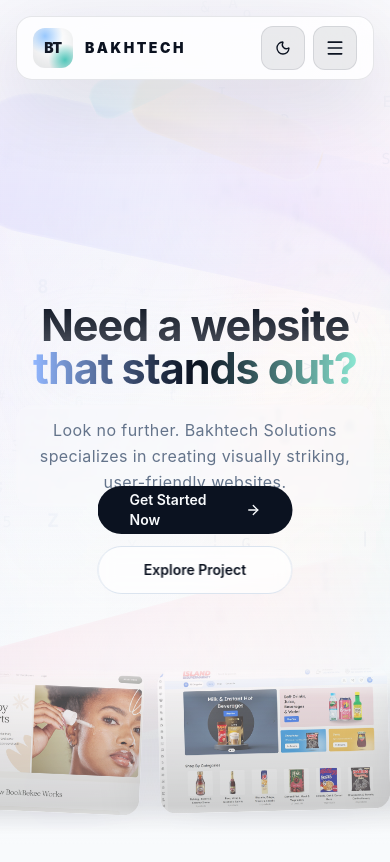
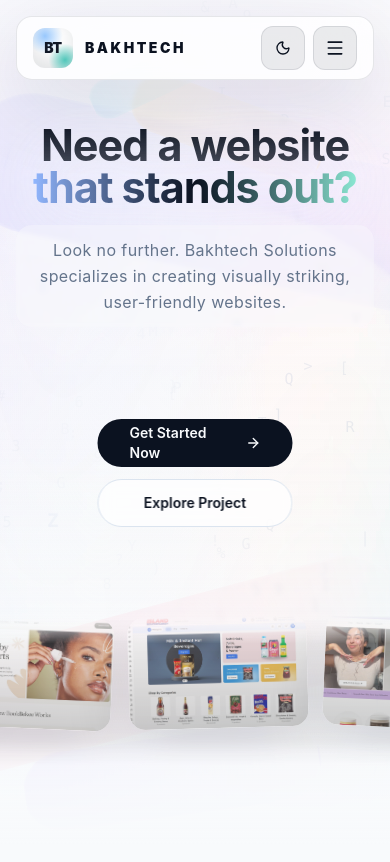
Before and after one commit to horlaryehmee/Bakhtechlaravel, a React (Vite) app: page / in a window 390 px wide. Shown: the top 862 px of the page. Built offline with nearby package versions, Linux system fonts and the light colour scheme.

Commit message:
Tighten mobile hero and show marquee

```diff
--- a/src/components/ui/glassmorphism-trust-hero.tsx
+++ b/src/components/ui/glassmorphism-trust-hero.tsx
@@ -174,7 +174,7 @@
           description="Look no further. Bakhtech Solutions specializes in creating visually striking, user-friendly websites."
           className="min-h-screen bg-transparent"
         />
-        <div className="pointer-events-auto absolute left-1/2 top-[64%] z-30 flex -translate-x-1/2 -translate-y-1/2 flex-col gap-3 sm:flex-row md:top-[70%] md:gap-4">
+        <div className="pointer-events-auto absolute left-1/2 top-[56%] z-30 flex -translate-x-1/2 -translate-y-1/2 flex-col gap-3 sm:flex-row md:top-[70%] md:gap-4">
           <a
             href="/contact"
             className="group inline-flex min-h-12 items-center justify-center gap-2 rounded-full bg-[var(--foreground)] px-8 text-sm font-semibold text-[var(--background)] transition-all hover:scale-[1.02] active:scale-[0.98]"
--- a/src/components/ui/hero-3.tsx
+++ b/src/components/ui/hero-3.tsx
@@ -61,7 +61,7 @@
         {duplicatedImages.map((src, index) => (
           <div
             key={`${src}-${index}`}
-            className="relative h-36 flex-shrink-0 overflow-hidden rounded-2xl shadow-[0_20px_60px_rgba(2,6,23,0.22)] md:h-52"
+            className="relative h-28 flex-shrink-0 overflow-hidden rounded-2xl shadow-[0_20px_60px_rgba(2,6,23,0.22)] md:h-52"
             style={{
               aspectRatio: '16 / 10',
               rotate: `${index % 2 === 0 ? -1.5 : 2.5}deg`,
--- a/src/components/ui/shape-landing-hero.tsx
+++ b/src/components/ui/shape-landing-hero.tsx
@@ -111,7 +111,7 @@
   }
 
   return (
-    <div className={cn('relative flex min-h-screen w-full items-center justify-center overflow-hidden', className)}>
+    <div className={cn('relative flex min-h-screen w-full items-start justify-center overflow-hidden pt-[7.75rem] md:items-center md:pt-0', className)}>
       <div className="absolute inset-0 bg-gradient-to-br from-indigo-500/[0.05] via-transparent to-rose-500/[0.05] blur-3xl" />
 
       <div className="absolute inset-0 overflow-hidden">
@@ -157,7 +157,7 @@
         />
       </div>
 
-      <div className="container-x relative z-20 translate-y-0 pb-[10vh] pt-16 md:translate-y-16 md:pb-[18vh] md:pt-0">
+      <div className="container-x relative z-20 pb-[22vh] md:translate-y-16 md:pb-[18vh]">
         <div className="mx-auto max-w-4xl text-center">
           {badge ? (
             <motion.div
@@ -195,7 +195,7 @@
       <AnimatedImageMarquee
         images={BAKHTECH_MARQUEE_IMAGES}
         duration={48}
-        className="bottom-2 z-10 h-[20vh] opacity-72 md:bottom-4 md:h-[25vh]"
+        className="bottom-[4.75rem] z-10 h-[18vh] opacity-82 md:bottom-4 md:h-[25vh]"
       />
 
       <div className="pointer-events-none absolute inset-0 z-[1] bg-gradient-to-t from-[var(--background)] via-transparent to-[color-mix(in_srgb,var(--background)_82%,transparent)]" />
```
Also changed, not shown: 4 other files (tests, documents, lock files or other folders).
